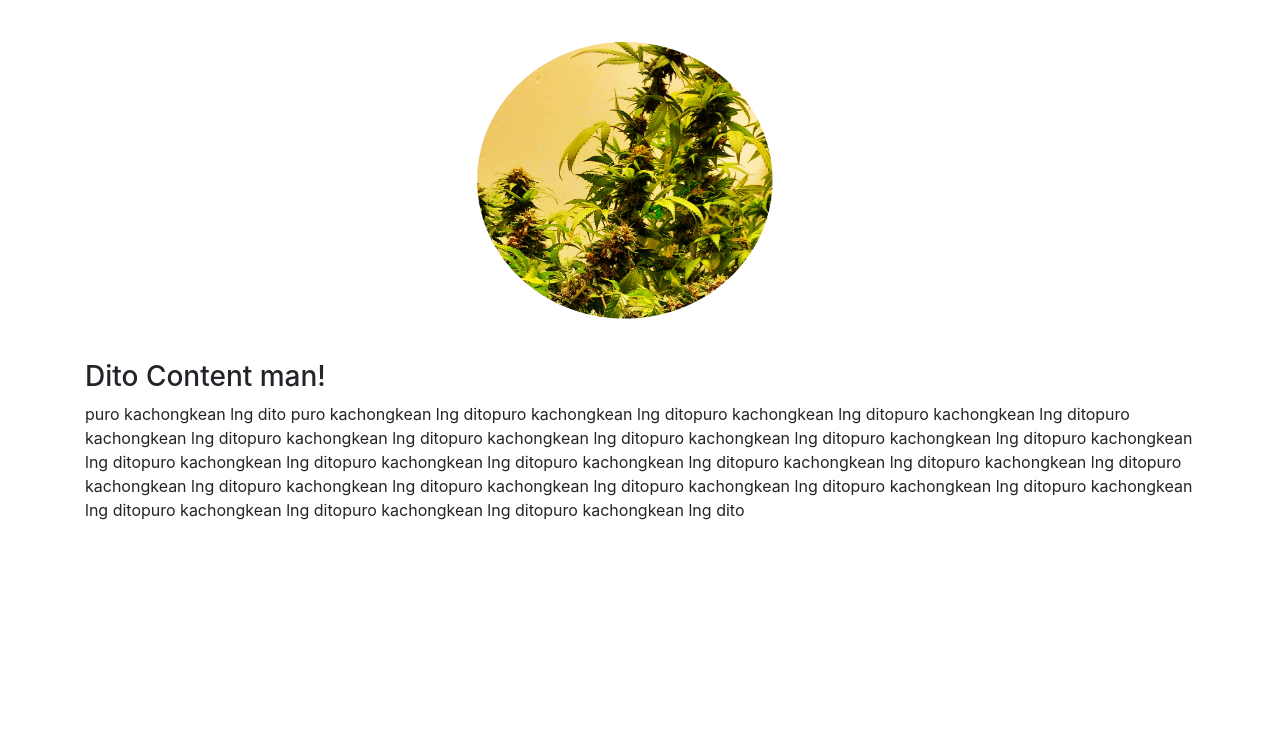
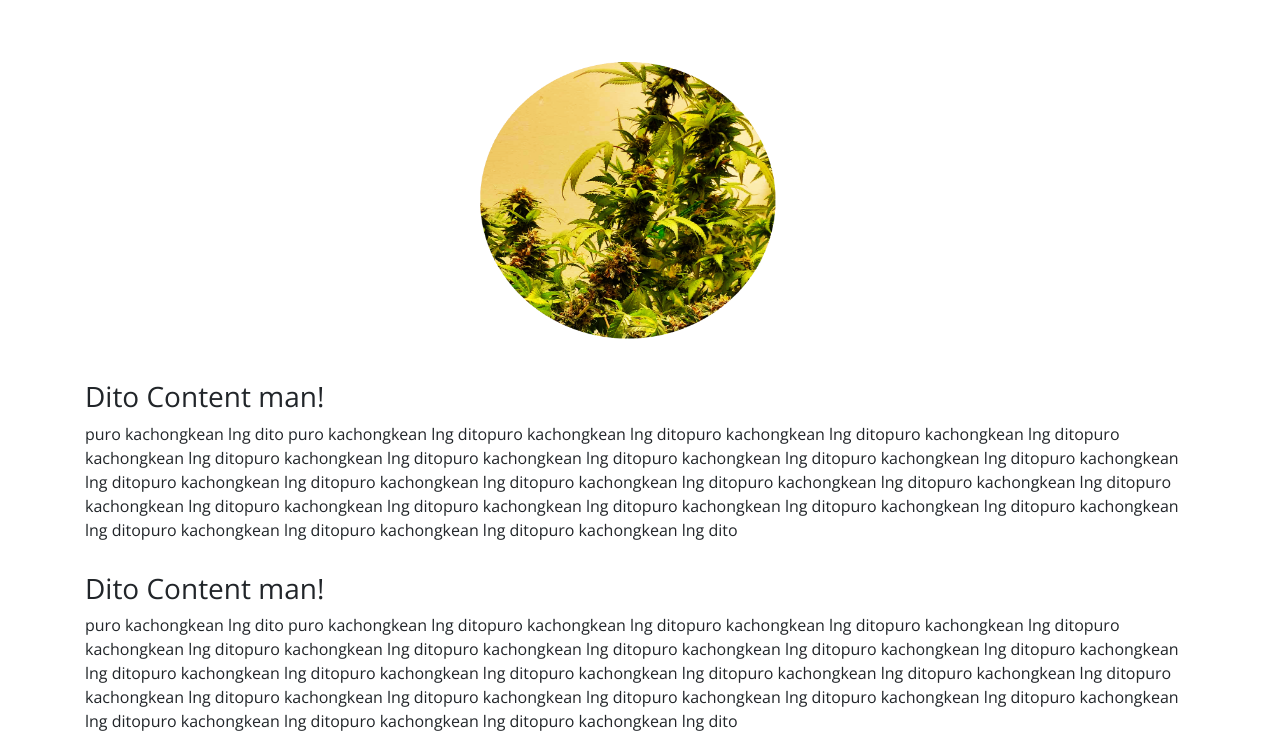
Before and after one commit to Rottie420/web_parking, a Flask app: page / in a window 1280 px wide. Shown: the part 72-821 px from the top of the page. Before the commit the page ends 592 px from the top, so only its background shows below. Run offline with Flask 3, Linux system fonts and the light colour scheme; some libraries are stand-ins or nearby versions.

Commit message:
*nothing special

```diff
--- a/static/styles.css
+++ b/static/styles.css
@@ -1,10 +1,12 @@
 #content {
     margin-top: 30px;
+    font-family: 'Open Sans';
+    font-size: 16px;
 }
 
 #photo-1 {
     width: 350px;
     height: 300px;
-    margin-right: 30px;
-    margin-top: 30px;
+    margin-right: 25px;
+    margin-top: 50px;
 }
--- a/templates/home.html
+++ b/templates/home.html
@@ -7,6 +7,9 @@
 
         <!-- css directory -->
         <link rel="stylesheet" type="text/css" href="{{ url_for('static', filename='styles.css') }}">
+
+        <!-- fonts-style -->
+        <link href='https://fonts.googleapis.com/css?family=Open Sans' rel='stylesheet'>
 
         <!-- bootstrap 5.0 -->
         <link rel="stylesheet" href="https://cdn.jsdelivr.net/npm/bootstrap@4.0.0/dist/css/bootstrap.min.css" integrity="sha384-Gn5384xqQ1aoWXA+058RXPxPg6fy4IWvTNh0E263XmFcJlSAwiGgFAW/dAiS6JXm" crossorigin="anonymous">
@@ -55,6 +58,11 @@
             <p>puro kachongkean lng dito puro kachongkean lng ditopuro kachongkean lng ditopuro kachongkean lng ditopuro kachongkean lng ditopuro kachongkean lng ditopuro kachongkean lng ditopuro kachongkean lng ditopuro kachongkean lng ditopuro kachongkean lng ditopuro kachongkean lng ditopuro kachongkean lng ditopuro kachongkean lng ditopuro kachongkean lng ditopuro kachongkean lng ditopuro kachongkean lng ditopuro kachongkean lng ditopuro kachongkean lng ditopuro kachongkean lng ditopuro kachongkean lng ditopuro kachongkean lng ditopuro kachongkean lng ditopuro kachongkean lng ditopuro kachongkean lng ditopuro kachongkean lng dito</p>
         </div>
 
+        <div class="container text-left" id="content">
+            <h3>Dito Content man!</h3>
+            <p>puro kachongkean lng dito puro kachongkean lng ditopuro kachongkean lng ditopuro kachongkean lng ditopuro kachongkean lng ditopuro kachongkean lng ditopuro kachongkean lng ditopuro kachongkean lng ditopuro kachongkean lng ditopuro kachongkean lng ditopuro kachongkean lng ditopuro kachongkean lng ditopuro kachongkean lng ditopuro kachongkean lng ditopuro kachongkean lng ditopuro kachongkean lng ditopuro kachongkean lng ditopuro kachongkean lng ditopuro kachongkean lng ditopuro kachongkean lng ditopuro kachongkean lng ditopuro kachongkean lng ditopuro kachongkean lng ditopuro kachongkean lng ditopuro kachongkean lng dito</p>
+        </div>
+
         <!-- AdSense ad unit -->
         <ins class="adsbygoogle"
              style="display:block"
```
